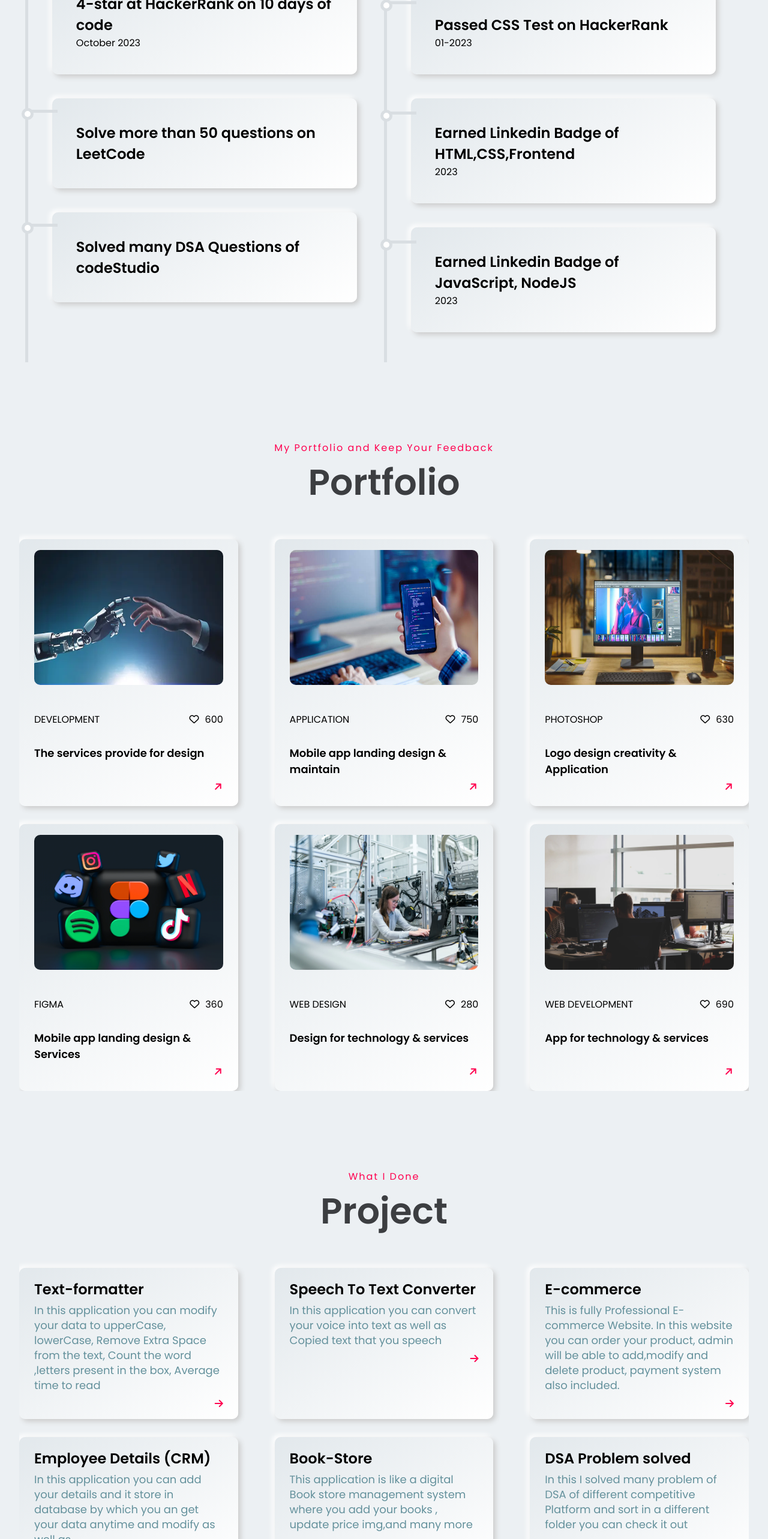
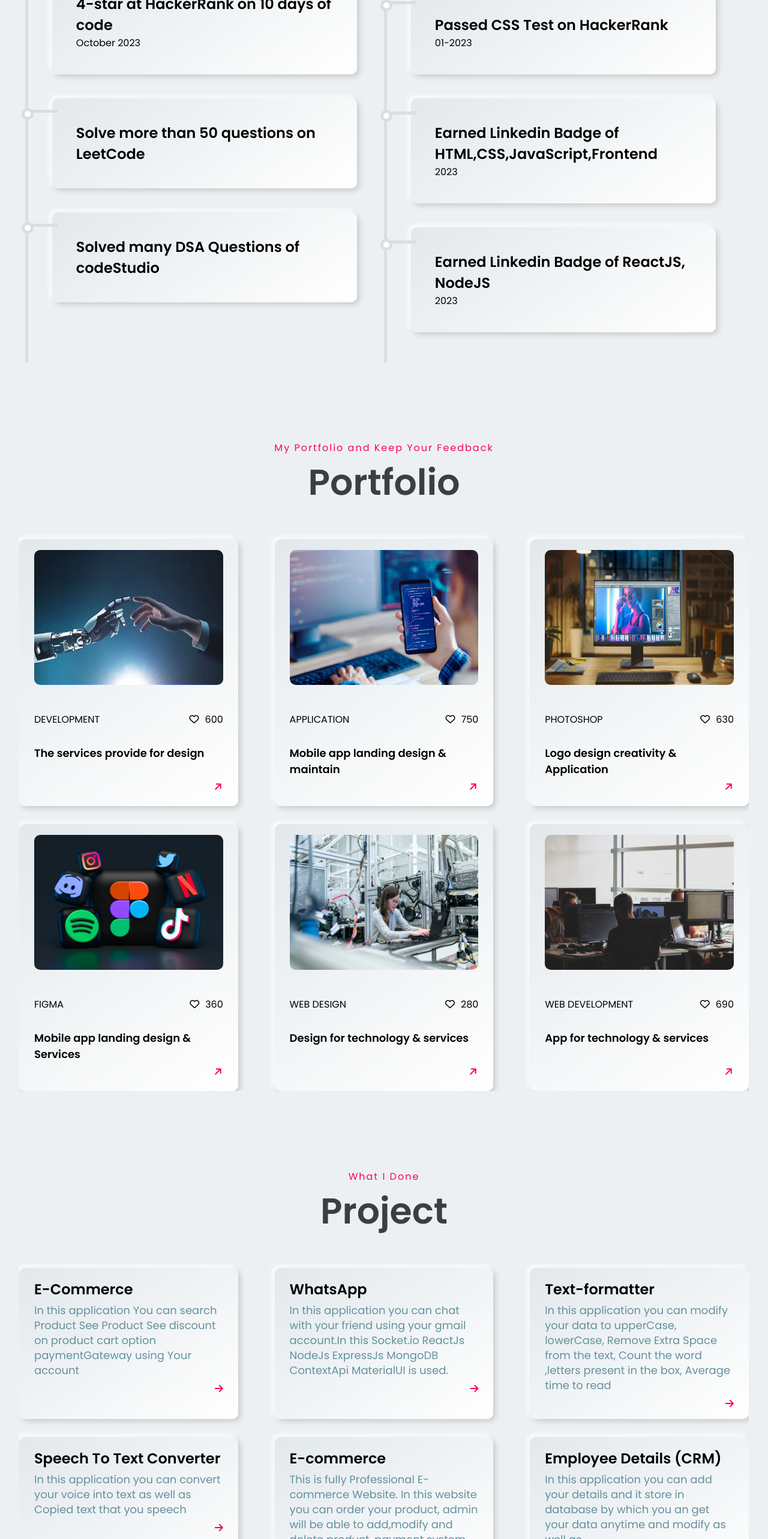
Before and after one commit to shivamgupta002/MyPortfolio, a React (Create React App) app: page / in a window 1280 px wide. Shown: the part 2198-4764 px from the top of the page at 60% size. Built offline with nearby package versions, Linux system fonts and the light colour scheme.

Commit message:
add 2 project and achievment

```diff
--- a/src/components/Achievements/AchivementData.js
+++ b/src/components/Achievements/AchivementData.js
@@ -39,13 +39,13 @@ const AchivementData = [
       id: 7,
       category: "web",
       year: "2023",
-      title: "Earned Linkedin Badge of HTML,CSS,Frontend",
+      title: "Earned Linkedin Badge of HTML,CSS,JavaScript,Frontend",
     },
     {
       id: 8,
       category: "web",
       year: "2023",
-      title: "Earned Linkedin Badge of JavaScript, NodeJS",
+      title: "Earned Linkedin Badge of ReactJS, NodeJS",
     },
   ]
 
--- a/src/components/Project/Project_data.js
+++ b/src/components/Project/Project_data.js
@@ -1,4 +1,16 @@
 const data = [
+  {
+    id: 101,
+    link: "https://github.com/shivamgupta002/Flipkart",
+    title: "E-Commerce",
+    desc: "In this application You can search Product See Product See discount on product cart option paymentGateway using Your account ",
+  },
+  {
+    id: 102,
+    link: "https://github.com/shivamgupta002/WhatsApp",
+    title: "WhatsApp",
+    desc: "In this application you can chat with your friend using your gmail account.In this Socket.io ReactJs NodeJs ExpressJs MongoDB ContextApi MaterialUI is used.",
+  },
   {
     id: 1,
     link: "https://s-textformatter.netlify.app/",
@@ -6,31 +18,31 @@ const data = [
     desc: "In this application you can modify your data to upperCase, lowerCase, Remove Extra Space from the text, Count the word ,letters present in the box, Average time to read",
   },
   {
-    id:2,
+    id: 2,
     link: "https://shivam-gupta-speechwriter.netlify.app/",
     title: "Speech To Text Converter",
     desc: "In this application you can convert your voice into text as well as Copied text that you speech",
   },
   {
-    id:3,
+    id: 3,
     link: "https://github.com/shivamgupta002/E-commerce",
     title: "E-commerce",
     desc: "This is fully Professional E-commerce Website. In this website you can order your product, admin will be able to add,modify and delete product, payment system also included.",
   },
   {
-    id:4,
+    id: 4,
     link: "https://github.com/shivamgupta002/Employee_Crud",
     title: "Employee Details (CRM)",
     desc: "In this application you can add your details and it store in database by which you an get your data anytime and modify as well as",
   },
   {
-    id:5,
+    id: 5,
     link: "https://github.com/shivamgupta002/Book-Store",
     title: "Book-Store",
     desc: "This application is like a digital Book store management system where you add your books , update price img,and many more",
   },
   {
-    id:6,
+    id: 6,
     link: "https://github.com/shivamgupta002/DSA",
     title: "DSA Problem solved",
     desc: "In this I solved many problem of DSA of different competitive Platform and sort in a different folder you can check it out ",
```
